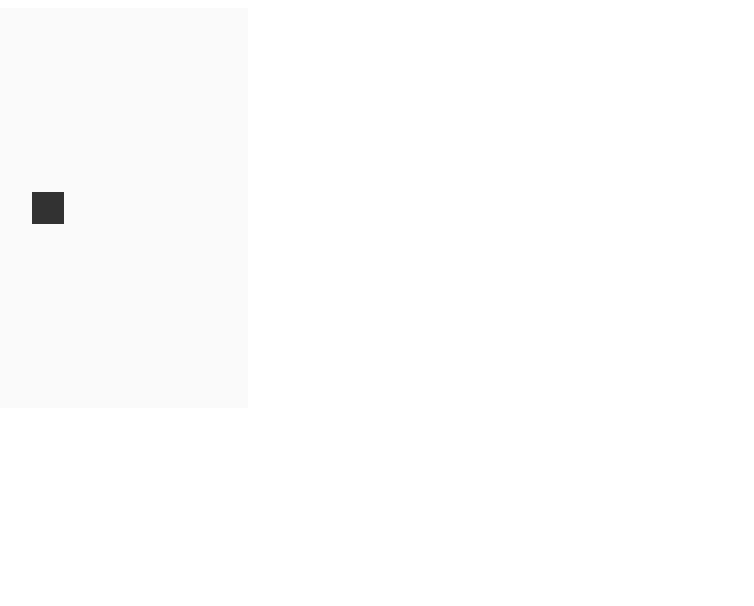
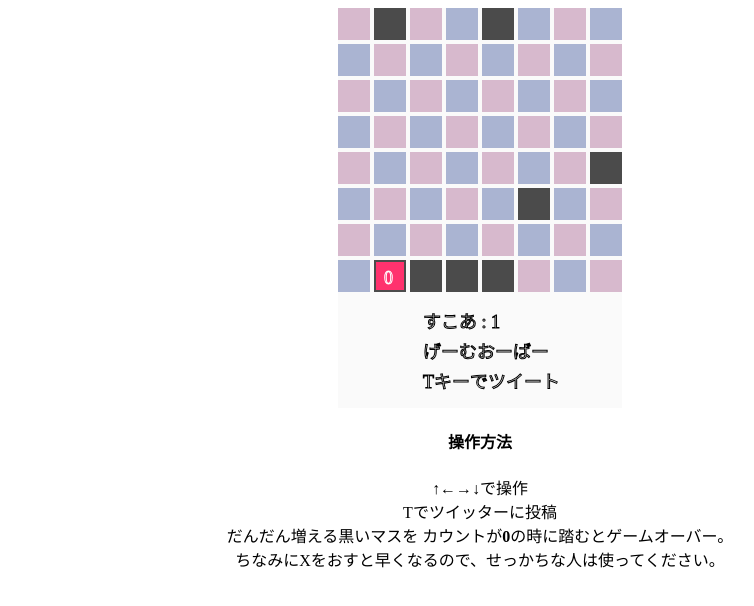
Before and after one commit to Uynet/traP3jam5, a plain HTML site: page index.html in a window 1280 px wide. Shown: the whole page, without its empty margins (160-914 px from the left). Drawn offline with Linux system fonts and the light colour scheme.

Commit message:
できた

```diff
--- a/drawer.js
+++ b/drawer.js
@@ -1,7 +1,10 @@
+import EM from "./eM.js";
+import Game from "./game.js";
+
 export default class Drawer{
   static Init(){
     this.canvas = document.getElementById("po");
-    this.canvas.width = 400;
+    this.canvas.width = 284;
     this.canvas.height = 400;
     this.ctx = this.canvas.getContext("2d");
     this.Stage = [];//ステージてきな
@@ -9,16 +12,35 @@ export default class Drawer{
   }
   static Add(entity){
     this.Stage.push(entity);
-  }
-  static Render(){
+  } static Render(){
+    //clear
     this.ctx.fillStyle = "rgb(250, 250, 250)";
     this.ctx.fillRect(0, 0, 400, 400);
-      this.ctx.stroke();
+    this.ctx.stroke();
 
     this.Stage.forEach(e=>{
-      this.ctx.fillStyle = "rgb(50, 50, 50)";
-      this.ctx.fillRect(e.pos.x, e.pos.y, 32, 32);
-      this.ctx.stroke();
+      switch(e.shape){
+        case "box" :
+          this.ctx.fillStyle = "rgb("+e.color.r+","+e.color.g+","+e.color.b+")";
+          this.ctx.fillRect(e.pos.x, e.pos.y, e.size, e.size);
+          this.ctx.stroke();
+          break;
+        case "text" :
+          this.ctx.font = "18px 'ＭＳ Ｐゴシック'";
+          this.ctx.strokeStyle = "white";
+          this.ctx.strokeText(e.text,e.pos.x,e.pos.y);
+          break;
+      }
     });
+    this.ctx.font = "18px 'ＭＳ Ｐゴシック'";
+    this.ctx.strokeStyle = "white";
+    this.ctx.strokeText(6-EM.player.count,EM.player.pos.x+8,EM.player.pos.y+22);
+    this.ctx.strokeStyle = "black";
+    this.ctx.strokeText("すこあ : "+EM.player.HP,85,320)
+    if(Game.state == "RESULT"){
+      this.ctx.strokeStyle = "black";
+      this.ctx.strokeText("げーむおーばー",85,350)
+      this.ctx.strokeText("Tキーでツイート",85,380)
+    }
   }
 }
--- a/eM.js
+++ b/eM.js
@@ -1,12 +1,58 @@
 import Drawer from "./drawer.js";
-import Entity from "./entity.js";
+import Player from "./player.js";
+import Tile from "./tile.js";
+import Text from "./text.js";
+import Life from "./life.js";
 //entityManager
 export default class EM{
+
   static Init(){
     this.list = [];
-    this.Add(new Entity(Vec2(200-16,200-16)));
+    this.lifeList = [];
+    this.player = null;
+    this.Set();
+  }
+  static Grid(p){
+    return Vec2(p.x*(32+pad),p.y*(32+pad));
+  }
+  static Step(){
+    let x = Math.floor(Math.random()*8)
+    let y = Math.floor(Math.random()*8)
+    let p = this.Grid(Vec2(x,y));
+    this.Add(new Life(p));
+  }
+  static Set(){
+    this.LaidTail();
+    for(let i = 0;i<8;i++) this.Step();
+    this.lastSteppedTime = 0
+    let x = Math.floor(Math.random()*8)
+    let y = Math.floor(Math.random()*8)
+    let p = this.Grid(Vec2(x,y));
+    p.x += 2;
+    p.y += 2;
+    this.Add(new Player(p));
+  }
+  static LaidTail(){
+    for(let x = 0;x<8;x++){
+      for(let y = 0;y<8;y++){
+        let p = Vec2(x*(32+pad),y*(32+pad));
+        let tile = new Tile(p);
+        if((x%2-0.5)*(y%2-0.5)>0){
+          tile.color.r = 215;
+          tile.color.g = 185;
+          tile.color.b = 205;
+        }else{
+          tile.color.r = 170;
+          tile.color.g = 180;
+          tile.color.b = 210;
+        }
+        this.Add(tile);
+      }
+    }
   }
   static Add(entity){
+    if(entity.name == "player")this.player = entity;
+    if(entity.name == "life")this.lifeList.push(entity);
     this.list.push(entity);
     Drawer.Add(entity);
   }
--- a/entity.js
+++ b/entity.js
@@ -3,11 +3,14 @@ import Input from "./input.js";
 export default class Entity{
   constructor(pos){
     this.pos = pos;
+    this.color = {
+      r : 20,
+      g : 50,
+      b : 110,
+    }
+    this.size = 32;
+    this.shape = "box";
   }
   Update(){
-    if(Input.isKeyInput(KEY.R)) this.pos.x++;
-    if(Input.isKeyInput(KEY.L)) this.pos.x--;
-    if(Input.isKeyInput(KEY.U)) this.pos.y--;
-    if(Input.isKeyInput(KEY.D)) this.pos.y++;
   }
 }
--- a/env.js
+++ b/env.js
@@ -1,3 +1,4 @@
+const pad = 4;
 let timer = 0;
 const cl = console.log;
 const Vec2 = (x,y)=>{
@@ -14,3 +15,18 @@ const KEY = {
   R : 39,
   D : 40,
 }
+const CPV = (v)=>{
+  return {
+    x : v.x,
+    y : v.y,
+  }
+}
+const VEC0 = ()=>{
+  return {
+    x : 0,
+    y : 0,
+  }
+}
+const sq = (e)=>{
+  return e*e;
+};
--- a/game.js
+++ b/game.js
@@ -1,5 +1,6 @@
 import Drawer from "./drawer.js";
 import EM from "./eM.js";
+import Input from "./input.js";
 
 export default class Game{
   static Boot(){
@@ -8,14 +9,29 @@ export default class Game{
   static Init(){
     Drawer.Init();
     EM.Init();
+    this.state = "GAME";
     this.Run();
   }
   static Update(){
     EM.Update();
   }
+  static UpdateTitle(){
+  }
+  static UpdateResult(){
+    if(Input.isKeyInput(84)){
+        let tweet = ["https://twitter.com/intent/tweet?text=",EM.player.HP,"点 https://kawasemi.uynet.trap.show #traP3jam"] ;
+        let con  =  tweet.join("");
+        location.href = (con);
+    }
+  }
   static Run(){
     requestAnimationFrame(Game.Run);
-    Game.Update();
+    switch(Game.state){
+      case "TITLE" : Game.UpdateTitle(); break;
+      case "GAME" : Game.Update(); break;
+      case "RESULT" : Game.UpdateResult(); break;
+    }
+
     Drawer.Render();
     timer++;
   }
--- a/index.html
+++ b/index.html
@@ -4,6 +4,15 @@
     <script src ="env.js"></script>
   </head>
   <body>
-    <canvas id = "po" align = "center"></canvas>
+    <div align = "center">
+      <canvas id = "po"></canvas>
+    </div>
+    <div align = "center">
+      <h4>操作方法</h4>
+      ↑←→↓で操作<br>
+      Tでツイッターに投稿<br>
+      だんだん増える黒いマスを カウントが<strong>0</strong>の時に踏むとゲームオーバー。<br>
+      ちなみにXをおすと早くなるので、せっかちな人は使ってください。<br>
+    </div>
     </body>
   </html>
--- /dev/null
+++ b/life.js
@@ -0,0 +1,15 @@
+import Entity from "./entity.js";
+
+export default class Life extends Entity{
+  constructor(pos){
+    super(pos);
+    this.color = {
+      r : 75,
+      g : 75,
+      b : 75,
+    }
+    this.name = "life";
+  }
+  Update(){
+  }
+}
--- /dev/null
+++ b/player.js
@@ -0,0 +1,60 @@
+import Entity from "./entity.js";
+import Input from "./input.js";
+import EM from "./eM.js";
+import Text from "./text.js";
+import Game from "./game.js";
+
+export default class Player extends Entity{
+  constructor(pos){
+    super(pos);
+    this.vel = VEC0();
+    this.dir = "R";
+    this.name = "player";
+    this.count = 0;
+    this.HP = 0;//すこあ
+    this.interval = 15;
+  }
+  Step(){
+    this.lastSteppedTime = timer;
+    switch(this.dir){
+      case "R" : this.pos.x += (32+pad);break;
+      case "L" : this.pos.x -= (32+pad);break;
+      case "U" : this.pos.y -= (32+pad);break;
+      case "D" : this.pos.y += (32+pad);break;
+    }
+    if(this.pos.x<0)this.pos.x+=288;
+    if(this.pos.y<0)this.pos.y+=288;
+    this.pos.x %= 288
+    this.pos.y %= 288
+    this.count+=1;
+    this.count %= 7;
+    if(this.count == 6){
+      EM.Step();
+      this.color.r = 255
+        EM.lifeList.forEach((e)=>{
+          if(e.pos.x+2 == this.pos.x){
+            if(e.pos.y+2 == this.pos.y){
+              Game.state = "RESULT";
+            }
+          }
+        })
+        this.HP++;
+    }else{
+      this.color.r = 55
+    }
+  }
+  Update(){
+    if(timer%this.interval==this.interval-1)this.Step();
+    let d = -(this.lastSteppedTime-timer)/30;
+    this.size = 28;
+
+    let po = ["R","L","U","D"];
+    po.forEach((e=>{
+      if(Input.isKeyInput(KEY[e]))this.dir = e;
+    }))
+    if(Input.isKeyInput(88)){
+      this.interval--;
+      this.interval = Math.max(1,this.interval);
+      }
+  }
+}
--- /dev/null
+++ b/text.js
@@ -0,0 +1,22 @@
+import Entity from "./entity.js";
+import EM from "./eM.js"
+
+export default class Text extends Entity{
+  constructor(pos,text){
+    super(pos);
+    this.shape = "text";
+    this.text = text;
+    this.dir = "R";
+  }
+  Turn(dir){
+    this.dir = dir;
+    switch(dir){
+      case "R" :this.text = "→" ;break;
+      case "L" :this.text = "←" ;break;
+      case "U" :this.text = "↑" ;break;
+      case "D" :this.text = "↓" ;break;
+    }
+  }
+  Update(){
+  }
+}
--- /dev/null
+++ b/tile.js
@@ -0,0 +1,14 @@
+import Entity from "./entity.js";
+
+export default class Tile extends Entity{
+  constructor(pos){
+    super(pos);
+    this.color = {
+      r : 200,
+      g : 100,
+      b : 100,
+    }
+  }
+  Update(){
+  }
+}
```
